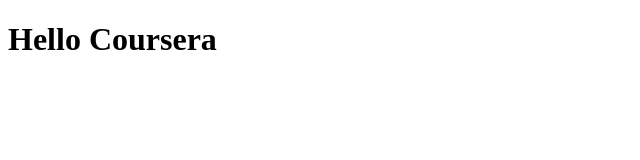
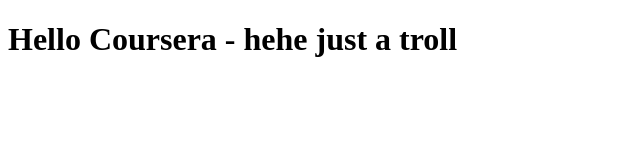
Before and after one commit to shirpyderpy-2022/coursera-test, a plain HTML site: page site/index.html in a window 1280 px wide. Shown: the whole page, without its empty margins (0-640 px from the left). Drawn offline with Linux system fonts and the light colour scheme.

Commit message:
Small addition to my page

```diff
--- a/site/index.html
+++ b/site/index.html
@@ -6,7 +6,7 @@
 	<title>Hello Coursera</title>
 </head>
 <body>
-	<h1>Hello Coursera</h1>
+	<h1>Hello Coursera - hehe just a troll</h1>
 
 </body>
 </html>
```
